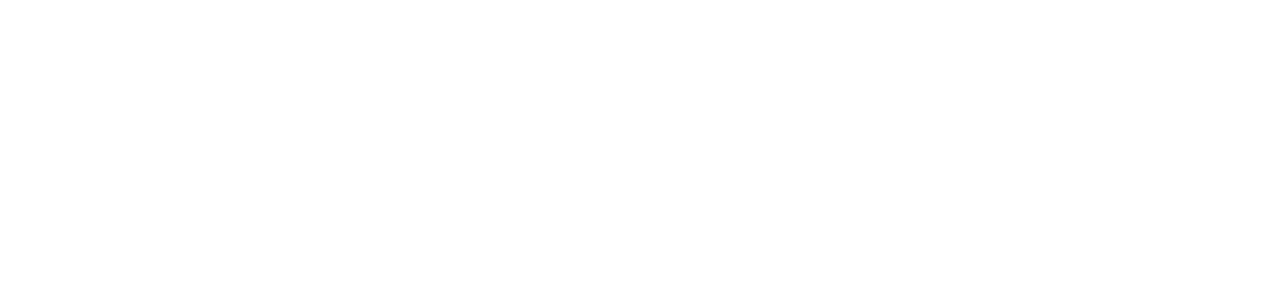
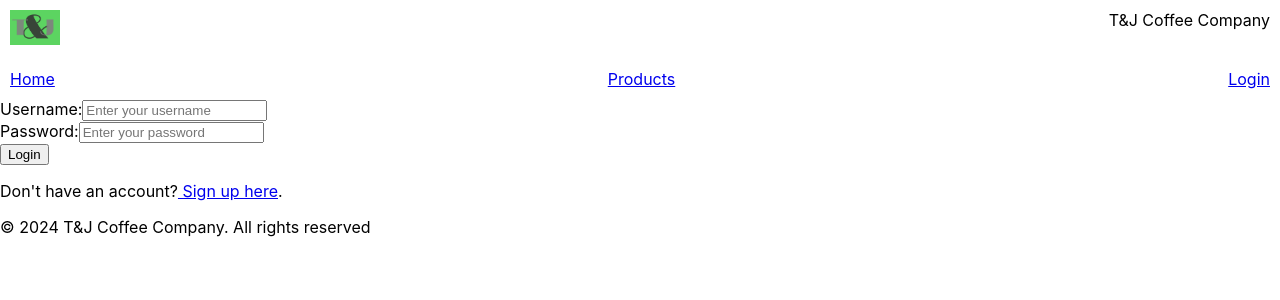
Before and after one commit to jungp22/ensf381-assignment5, a React (Create React App) app: page /login in a window 1280 px wide. Before the commit this address had no page. Shown: the top 300 px of the page. Built offline with nearby package versions, Linux system fonts and the light colour scheme.

Commit message:
Included LoginForm, SignupForm taken from A3

```diff
--- a/src/App.js
+++ b/src/App.js
@@ -2,6 +2,7 @@ import React from 'react';
 import { BrowserRouter as Router, Routes, Route } from 'react-router-dom'; // Import BrowserRouter as Router and Routes
 import Homepage from './components/Homepage';
 import Productpage from './components/Productpage';
+import LoginPage from './components/LoginPage';
 
 
 
@@ -12,6 +13,7 @@ const App = () => {
         <Routes>
           <Route path="/" element={<Homepage />} />
           <Route path="/products" element={<Productpage />} />
+          <Route path="/login" element={<LoginPage />} />
         </Routes>
       </div>
     </Router>
--- /dev/null
+++ b/src/components/LoginForm.js
@@ -0,0 +1,35 @@
+
+const LoginForm = () => {
+  return (
+    <div>
+        <form name="login" onsubmit="validateForm(event)">
+          <label for="username">Username:</label>
+          <input
+            type="text"
+            id="username"
+            name="username"
+            required
+            placeholder="Enter your username"
+          />
+          <br/>
+          <label for="password">Password:</label>
+          <input
+            type="password"
+            id="password"
+            name="password"
+            required
+            placeholder="Enter your password"
+          />
+          <br/>
+
+          <button type="submit" class="login-btn">Login</button>
+          <p>
+            Don't have an account?
+            <a href="signup" class="signup-link"> Sign up here</a>.
+          </p>
+        </form>
+    </div>
+  );
+};
+
+export default LoginForm;
--- /dev/null
+++ b/src/components/LoginPage.js
@@ -0,0 +1,16 @@
+import Header from './Header';
+import LoginForm from './LoginForm';
+import SignupForm from './SignupForm';
+import Footer from './Footer';
+
+const LoginPage = () => {
+  return (
+    <div>
+        <Header />
+        <LoginForm />
+        <Footer />
+    </div>
+  );
+};
+
+export default LoginPage;
--- /dev/null
+++ b/src/components/SignupForm.js
@@ -0,0 +1,54 @@
+
+const SignupForm = () => {
+  return (
+    <div>
+        <form name="signup" onsubmit="validateForm(event)">
+          <label for="username">Username:</label>
+          <br/>
+          <input
+            type="text"
+            id="username"
+            name="username"
+            required
+            placeholder="Enter your username"
+          />
+          <br/>
+          <label for="password">Password:</label><br/>
+          <input
+            type="password"
+            id="password"
+            name="password"
+            required
+            placeholder="Enter your password"
+          />
+          <br/>
+          <label for="password-confirm">Confirm your Password:</label><br/>
+          <input
+            type="password"
+            id="confirm-password"
+            name="confirm-password"
+            required
+            placeholder="Confirm your password"
+          />
+          <br/>
+          <label for="email">Email:</label><br/>
+          <input
+            type="email"
+            id="email"
+            name="email"
+            required
+            placeholder="Enter your email"
+          />
+          <br/>
+
+          <button type="submit" class="signup-btn">Login</button><br/>
+          <p>
+            Already have an account?
+            <a href="login" class="signup-link"> Sign up here</a>.
+          </p>
+        </form>
+    </div>
+  );
+};
+
+export default SignupForm;
```
